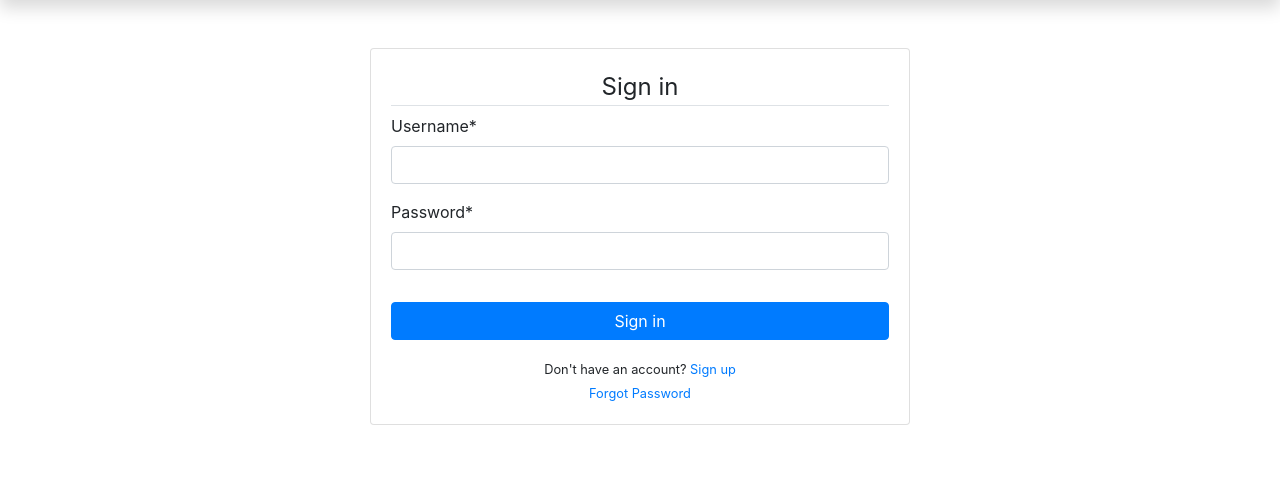
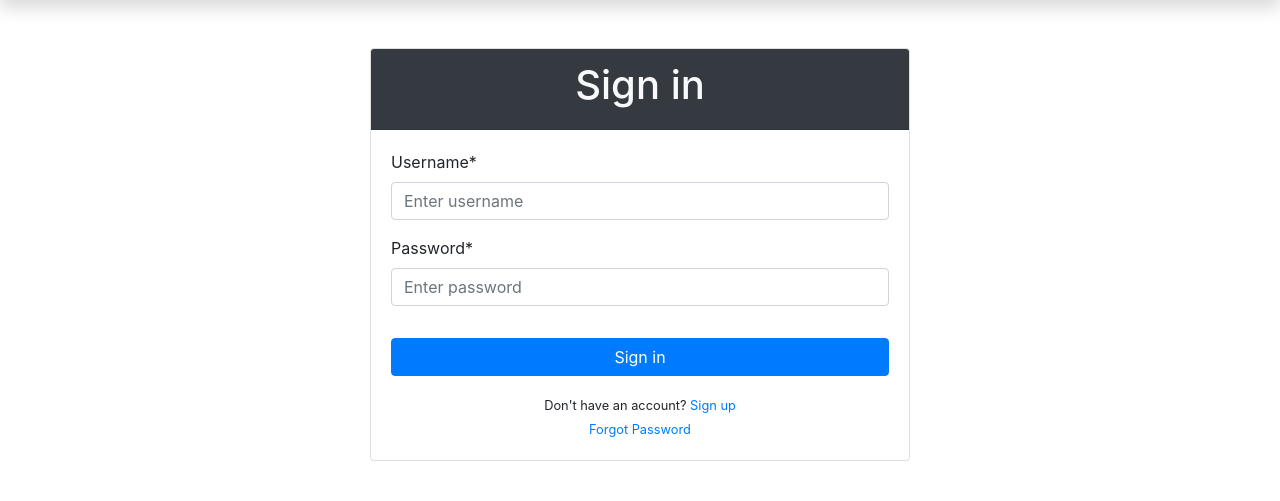
Before and after one commit to zuber-shekh7/django-blog-app, a Django app: page /accounts/signin/ in a window 1280 px wide. Shown: the part 88-589 px from the top of the page. Run offline with Django 3.2, Linux system fonts and the light colour scheme; some libraries are stand-ins or nearby versions.

Commit message:
Updated signin form

```diff
--- a/accounts/forms.py
+++ b/accounts/forms.py
@@ -14,8 +14,20 @@ class UserRegisterForm(UserCreationForm):
 
 
 class UserSignInForm(forms.Form):
-    username = forms.CharField()
-    password = forms.CharField(widget=forms.PasswordInput())
+    username = forms.CharField(
+        widget=forms.TextInput(
+            attrs={
+                'placeholder': 'Enter username'
+            }
+        )
+    )
+    password = forms.CharField(
+        widget=forms.PasswordInput(
+            attrs={
+                'placeholder': 'Enter password'
+            }
+        )
+    )
 
 
 
--- a/templates/accounts/signin.html
+++ b/templates/accounts/signin.html
@@ -4,12 +4,12 @@
     <div class="col-md-6 mx-auto">
       <form method="POST">
         <div class="card mt-4">
+          <div class="card-header bg-dark text-light">
+            <h1 class="text-center">Sign in</h1>
+          </div>
           <div class="card-body">
             {% csrf_token %}
-            <fieldset class="form-group">
-              <legend class="text-center border-bottom mt-4">Sign in</legend>
-              {{form|crispy}}
-            </fieldset>
+            <fieldset class="form-group">{{form|crispy}}</fieldset>
             <div class="form-group">
               <input
                 class="btn btn-primary btn-block"
```
